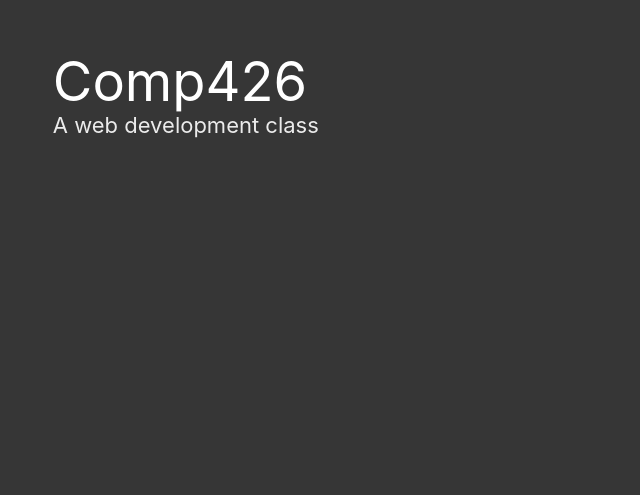
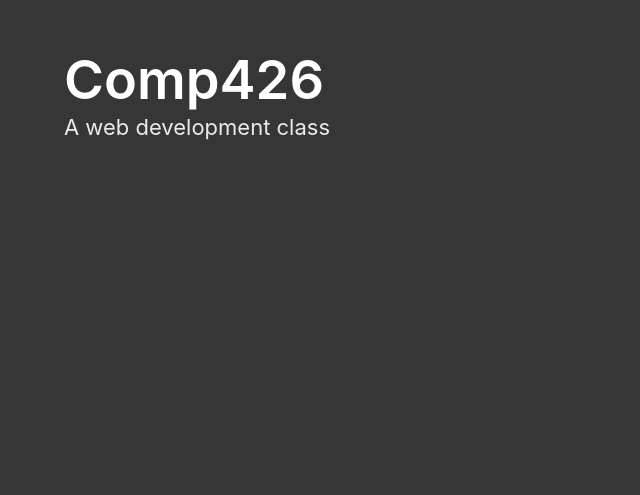
Before and after one commit to jdmar3-comp426/a02-owenmccadden, a website: page index.html in a window 1280 px wide. Shown: the part 305-800 px from the top of the page, without its empty margins (0-640 px from the left). Drawn offline with nearby package versions, Linux system fonts and the light colour scheme; a web font is replaced by a local one.

Commit message:
added container to title section

```diff
--- a/index.html
+++ b/index.html
@@ -11,8 +11,8 @@
 <body>
 <section class="hero is-dark is-fullheight">
     <div class="hero-body">
-        <div class="title has-text-weight-light">
-            <h1 class="">
+        <div class="container">
+            <h1 class="title">
                 Comp426
             </h1>
             <h2 class="subtitle">
```
